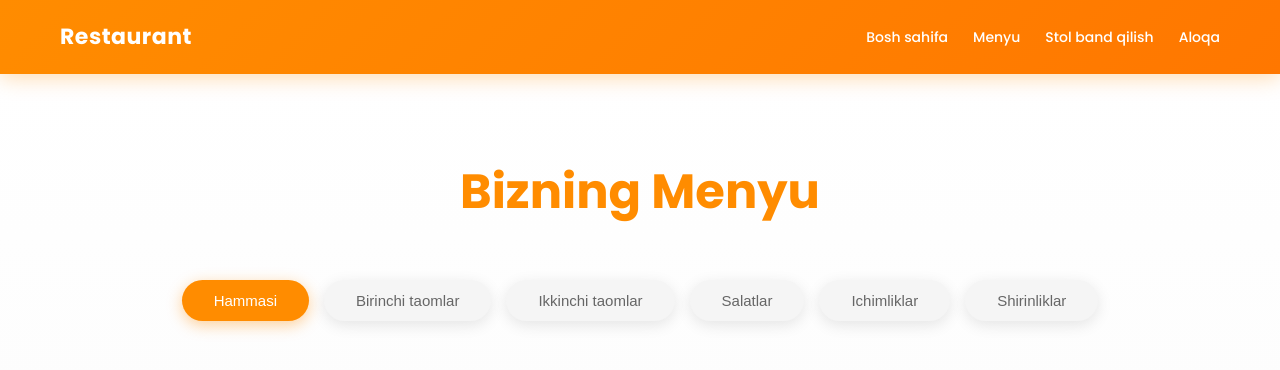
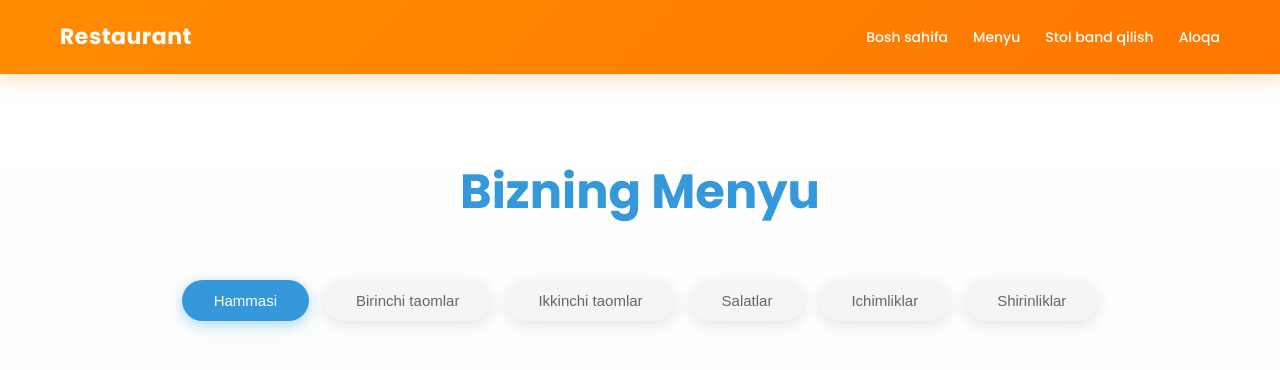
Before and after one commit to farruxbek77/Restaurant, a React (Vite) app in the folder client/: page /menu in a window 1280 px wide. Shown: the top 370 px of the page. Built offline with nearby package versions, Linux system fonts and the light colour scheme; no server answers.

Commit message:
Change menu page colors to blue theme

```diff
--- a/client/src/pages/Menu.css
+++ b/client/src/pages/Menu.css
@@ -11,7 +11,7 @@
     margin-bottom: 50px;
     font-size: 48px;
     font-weight: 700;
-    color: #ff8c00;
+    color: #3498db;
     text-transform: capitalize;
 }
 
@@ -42,9 +42,9 @@
 }
 
 .category-filter button.active {
-    background: #ff8c00;
+    background: #3498db;
     color: white;
-    box-shadow: 0 4px 15px rgba(255, 140, 0, 0.4);
+    box-shadow: 0 4px 15px rgba(52, 152, 219, 0.4);
 }
 
 .menu-grid {
@@ -100,7 +100,7 @@
     padding: 0 20px 20px;
     font-size: 22px;
     font-weight: 700;
-    color: #ff8c00;
+    color: #3498db;
 }
 
 
@@ -120,7 +120,7 @@
     width: calc(100% - 40px);
     margin: 0 20px 20px;
     padding: 14px 15px;
-    background: #ff8c00;
+    background: #3498db;
     color: white;
     border: none;
     font-size: 15px;
@@ -131,9 +131,9 @@
 }
 
 .order-btn:hover {
-    background: #ff7700;
+    background: #2980b9;
     transform: translateY(-2px);
-    box-shadow: 0 6px 20px rgba(255, 140, 0, 0.4);
+    box-shadow: 0 6px 20px rgba(52, 152, 219, 0.4);
 }
 
 /* Responsive Styles for Menu */
```
